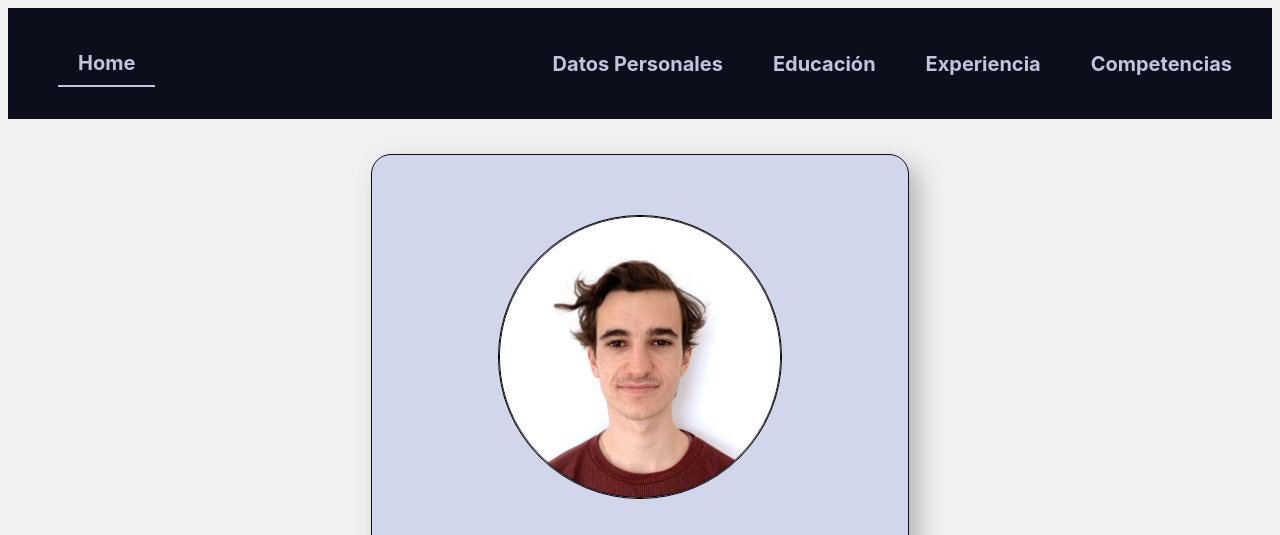
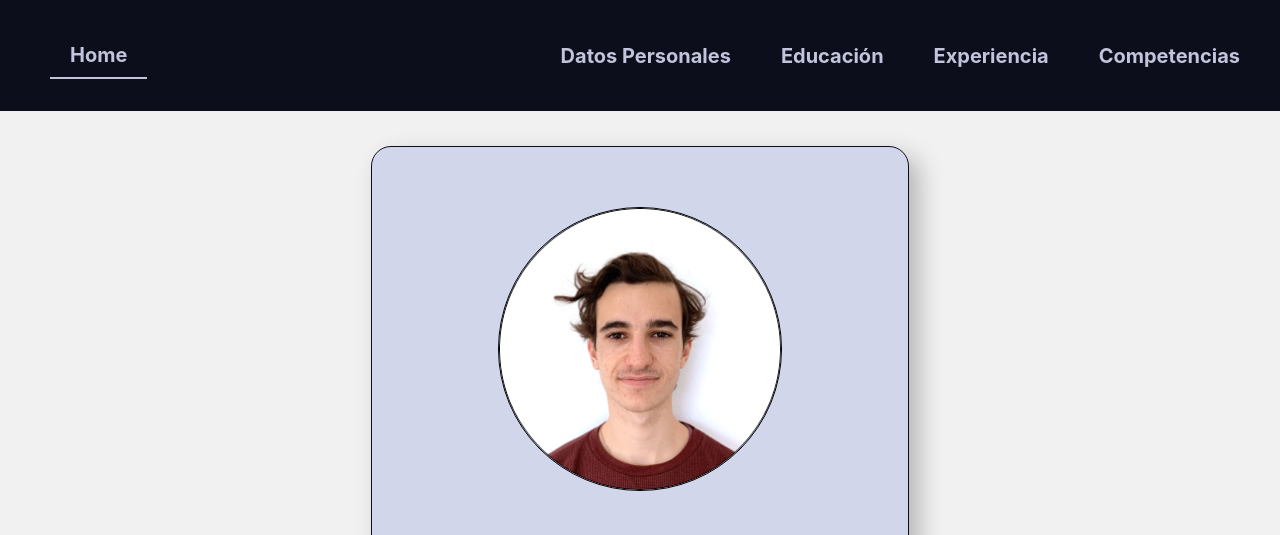
Before and after one commit to felipeurien/uade-cv, a plain HTML site: page index.html in a window 1280 px wide. Shown: the top 535 px of the page. Drawn offline with Linux system fonts and the light colour scheme.

Commit message:
arregle mini gap nav con margin

```diff
--- a/styles/styles.css
+++ b/styles/styles.css
@@ -1,5 +1,6 @@
-#title{
-  color: chartreuse;
+body {
+  margin: 0;
+  padding: 0;
 }
 
 a {
```
